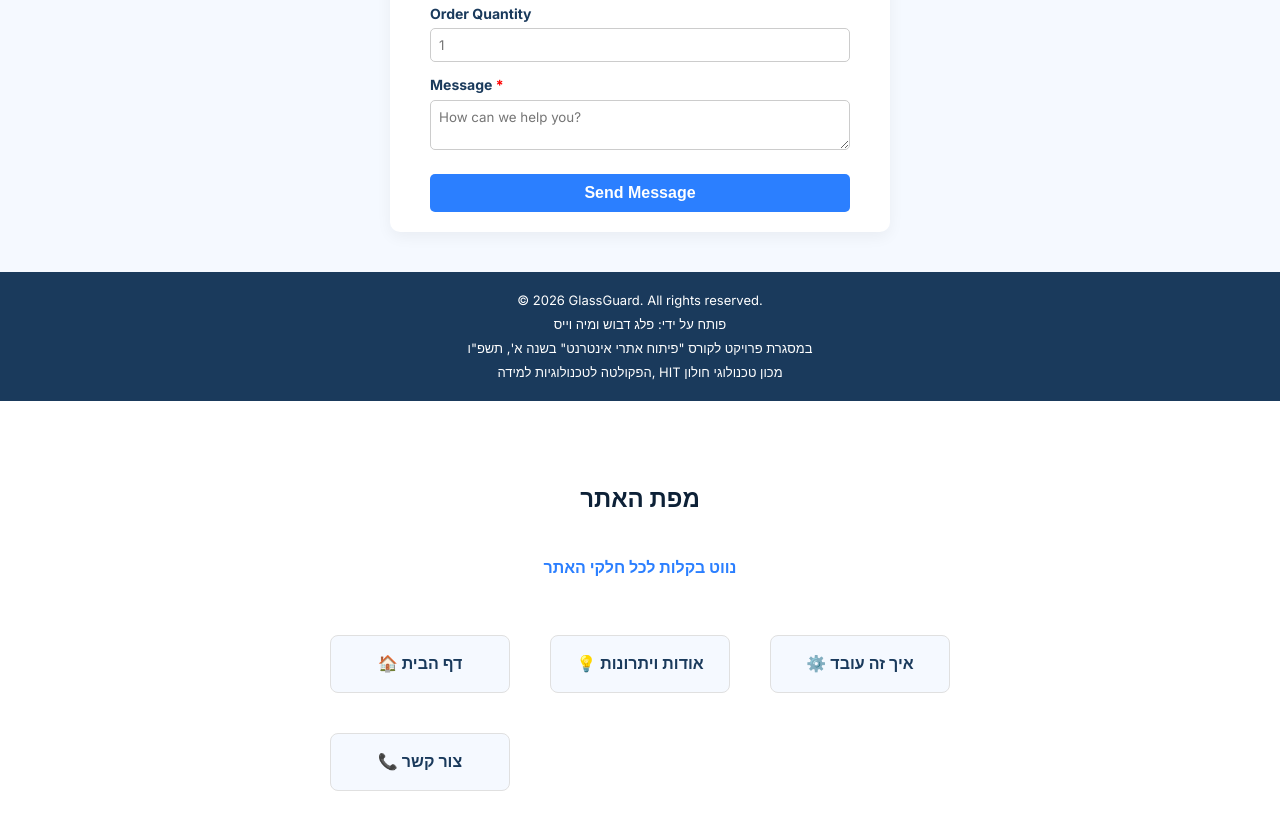
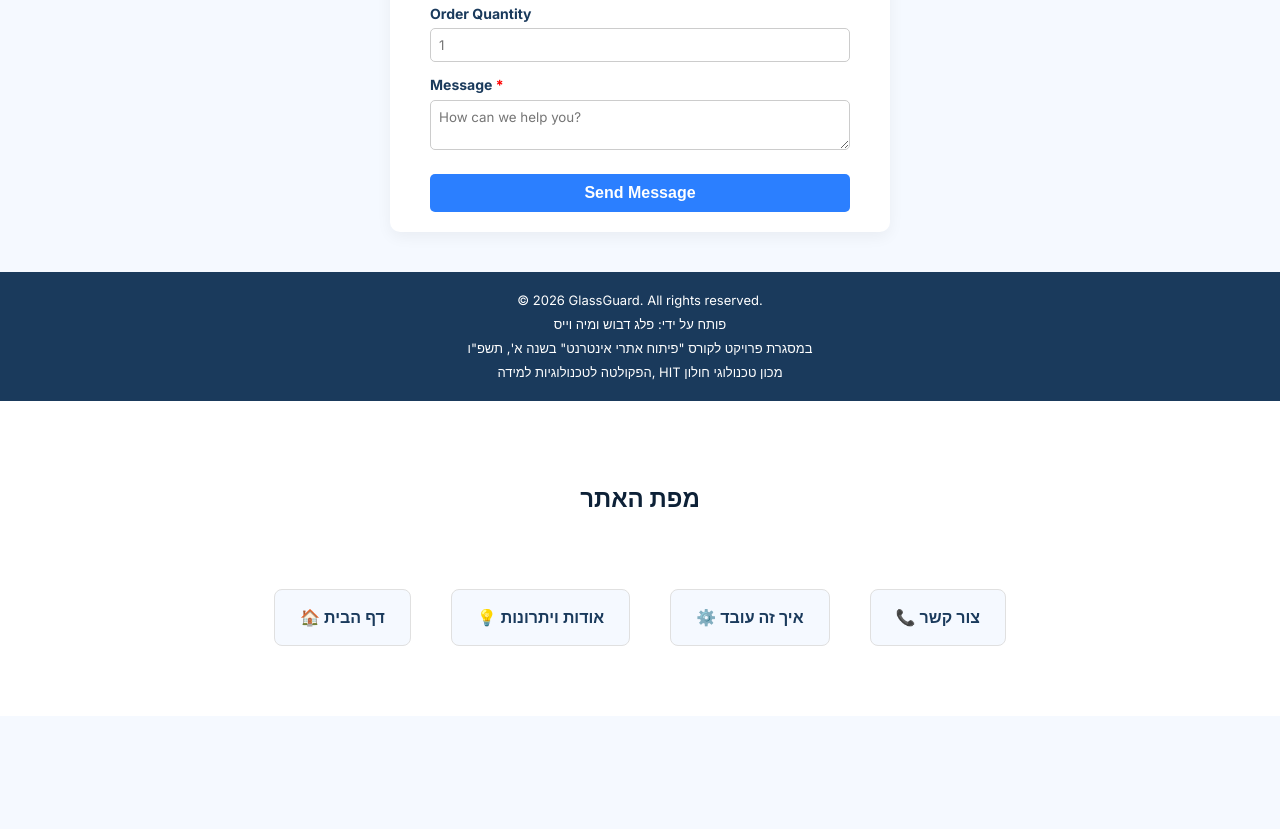
Before and after one commit to mayaweiss10/GlassGuardUpdate, a plain HTML site: page index.html in a window 1280 px wide. Shown: the part 2850-3679 px from the top of the page. After the commit the page ends 3566 px from the top, so only its background shows below. Drawn offline with Linux system fonts and the light colour scheme.

Commit message:
עדכון מפהindex.html

```diff
--- a/index.html
+++ b/index.html
@@ -152,11 +152,9 @@
         </footer>
     </section>
 
-   <section id="sitemap-section">
+  <section id="sitemap-section">
     <h2>מפת האתר</h2>
-    <p class="section-subtitle">נווט בקלות לכל חלקי האתר</p>
-
-    <div class="sitemap-grid">
+    <div class="sitemap-grid" style="display: flex; justify-content: center; flex-wrap: wrap;">
         <a href="#hero-section" class="sitemap-card">🏠 דף הבית</a>
         <a href="#benefits" class="sitemap-card">💡 אודות ויתרונות</a>
         <a href="#how-it-works" class="sitemap-card">⚙️ איך זה עובד</a>
```
